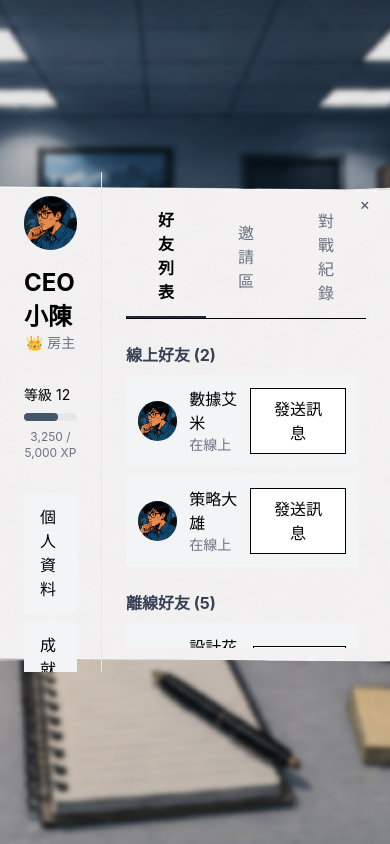
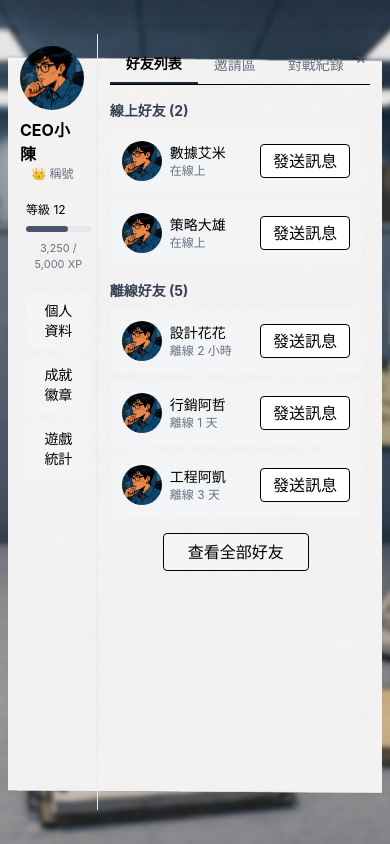
Before and after one commit to Office-Politics-Game/Office-Politics-Game, a Vue app: page /friend in a window 390 px wide. Built offline with nearby package versions, Linux system fonts and the light colour scheme.

Commit message:
調整響應式設計

```diff
--- a/src/components/menu/FriendItem.vue
+++ b/src/components/menu/FriendItem.vue
@@ -2,22 +2,22 @@
   <div
     class="flex items-center justify-between bg-gray-100 rounded-lg p-3 mt-2"
   >
-    <div class="flex items-center gap-3">
+    <div class="flex items-center gap-2">
       <img
         src="@/assets/Player_1.png"
-        class="w-10 h-10 rounded-full object-cover"
+        class="w-10 h-10 md:w-12 md:h-12 rounded-full object-cover"
       />
       <div>
-        <div class="font-medium">
+        <div class="text-sm font-medium">
           {{ name }}
         </div>
-        <div class="text-sm text-gray-500">
+        <div class="text-xs text-gray-500">
           {{ status }}
         </div>
       </div>
     </div>
     <button
-      class="px-4 py-2 bg-white rounded-md border hover:bg-gray-50"
+      class="px-3 py-1 text-sm bg-white rounded-[4px] border hover:bg-gray-50"
     >
       發送訊息
     </button>
--- a/src/views/FriendView.vue
+++ b/src/views/FriendView.vue
@@ -1,16 +1,16 @@
 <template>
   <div
-    class="w-screen h-screen bg-cover bg-center flex items-center justify-center"
+    class="w-screen h-screen p-2 md:p-0 bg-cover bg-center flex items-center justify-center overflow-hidden"
     :style="{ backgroundImage: `url(${BG_Personal})` }"
   >
     <!-- 白色面板 -->
     <div
-      class="relative w-[900px] h-[500px] bg-cover bg-center rounded-xl overflow-hidden"
+      class="relative w-[96vw] h-[92vh] md:w-[92vw] md:h-[86vh] md:max-w-[900px] md:max-h-[500px] bg-cover bg-center rounded-xl overflow-hidden"
       :style="{ backgroundImage: `url(${WaitingRoom})` }"
     >
       <!-- 關閉 -->
       <button
-        class="absolute top-5 right-5 text-3xl text-gray-600 hover:text-black"
+        class="absolute top-3 right-4 md:top-5 md:right-5 text-2xl md:text-3xl text-gray-600 hover:text-black z-20"
       >
         ×
       </button>
@@ -18,41 +18,47 @@
       <div class="flex h-full">
         <!-- 左側 -->
         <div
-          class="w-[240px] border-r border-gray-200 flex flex-col items-center p-6"
+          class="w-[24%] md:w-[25%] border-r border-gray-200 flex flex-col items-center p-3 md:p-4"
         >
           <!-- 頭像 -->
           <img
             src="@/assets/Player_1.png"
-            class="w-28 h-28 rounded-full object-cover"
+            class="w-16 h-16 md:w-20 md:h-20 rounded-full object-cover"
           />
-          <h2 class="mt-4 text-xl font-bold">
+
+          <h2 class="mt-2 md:mt-3 text-base md:text-lg font-bold">
             CEO小陳
           </h2>
-          <div class="text-gray-500 text-sm">
-            👑 房主
+
+          <div class="text-gray-500 text-xs md:text-sm">
+            👑 稱號
           </div>
+
           <!-- 等級 -->
-          <div class="w-full mt-8">
-            <div class="flex justify-between text-sm">
+          <div class="w-full mt-5 ml-3 md:mt-8">
+            <div class="flex justify-between text-xs md:text-sm">
               <span>等級 12</span>
             </div>
-            <div class="h-2 bg-gray-200 rounded-full mt-2">
-              <div
-                class="h-full bg-slate-600 rounded-full w-[65%]"
-              ></div>
+
+            <div class="h-1.5 md:h-2 bg-gray-200 rounded-full mt-2">
+              <div class="h-full bg-slate-600 rounded-full w-[65%]"></div>
             </div>
-            <div class="text-center text-xs mt-2 text-gray-500">
+
+            <div class="text-center text-[11px] md:text-xs mt-2 text-gray-500">
               3,250 / 5,000 XP
             </div>
           </div>
+
           <!-- 功能選單 -->
-          <div class="w-full mt-8 space-y-2">
+          <div class="w-full mt-5 ml-3 md:mt-8 space-y-2">
             <button class="menu-item">
               個人資料
             </button>
+
             <button class="menu-item">
               成就徽章
             </button>
+
             <button class="menu-item">
               遊戲統計
             </button>
@@ -60,55 +66,45 @@
         </div>
 
         <!-- 右側 -->
-        <div class="flex-1 p-6 flex flex-col min-h-0">
-          <div class="flex border-b">
+        <div class="flex-1 p-3 md:p-4 flex flex-col min-h-0">
+          <div class="flex border-b shrink-0">
             <button class="tab active">
               好友列表
             </button>
+
             <button class="tab">
               邀請區
             </button>
+
             <button class="tab">
               對戰紀錄
             </button>
           </div>
-          <!-- 在線好友 -->
+
+          <!-- 好友列表 -->
           <div class="flex-1 overflow-y-auto pr-2">
-            <div class="mt-6">
-              <h3 class="font-bold text-gray-700">
+            <div class="mt-4 md:mt-6">
+              <h3 class="font-bold text-gray-700 text-sm md:text-base">
                 線上好友 (2)
               </h3>
-              <FriendItem
-                name="數據艾米"
-                status="在線上"
-              />
-              <FriendItem
-                name="策略大雄"
-                status="在線上"
-              />
+
+              <FriendItem name="數據艾米" status="在線上" />
+              <FriendItem name="策略大雄" status="在線上" />
             </div>
-            <!-- 離線好友 -->
-            <div class="mt-6">
-              <h3 class="font-bold text-gray-700">
+
+            <div class="mt-4 md:mt-6">
+              <h3 class="font-bold text-gray-700 text-sm md:text-base">
                 離線好友 (5)
               </h3>
-              <FriendItem
-                name="設計花花"
-                status="離線 2 小時"
-              />
-              <FriendItem
-                name="行銷阿哲"
-                status="離線 1 天"
-              />
-              <FriendItem
-                name="工程阿凱"
-                status="離線 3 天"
-              />
+
+              <FriendItem name="設計花花" status="離線 2 小時" />
+              <FriendItem name="行銷阿哲" status="離線 1 天" />
+              <FriendItem name="工程阿凱" status="離線 3 天" />
             </div>
-            <!-- 底部按鈕 -->
-            <div class="flex justify-center mt-6">
+
+            <div class="flex justify-center my-4 md:mt-6">
               <button
-                class="px-10 py-2 border rounded-md bg-gray-100 hover:bg-gray-200"
+                class="px-6 py-1.5 md:px-10 md:py-2 border rounded-[4px] bg-gray-100 hover:bg-gray-200 text-sm md:text-base"
               >
                 查看全部好友
               </button>
@@ -128,12 +124,15 @@ import FriendItem from '@/components/menu/FriendItem.vue'
 
 <style scoped>
 @reference "tailwindcss";
+
 .menu-item {
-  @apply w-full bg-gray-100 hover:bg-gray-200 rounded-lg px-4 py-3 text-left;
+  @apply w-full bg-gray-100 hover:bg-gray-200 rounded-[4px] px-4 py-2 text-sm text-center md:px-4 md:py-3 md:text-base;
 }
+
 .tab {
-  @apply px-8 py-3 text-gray-500;
+  @apply px-4 py-2 text-gray-500 text-sm md:px-6 md:py-2 md:text-sm;
 }
+
 .active {
   @apply border-b-2 border-gray-800 text-black font-bold;
 }
```
